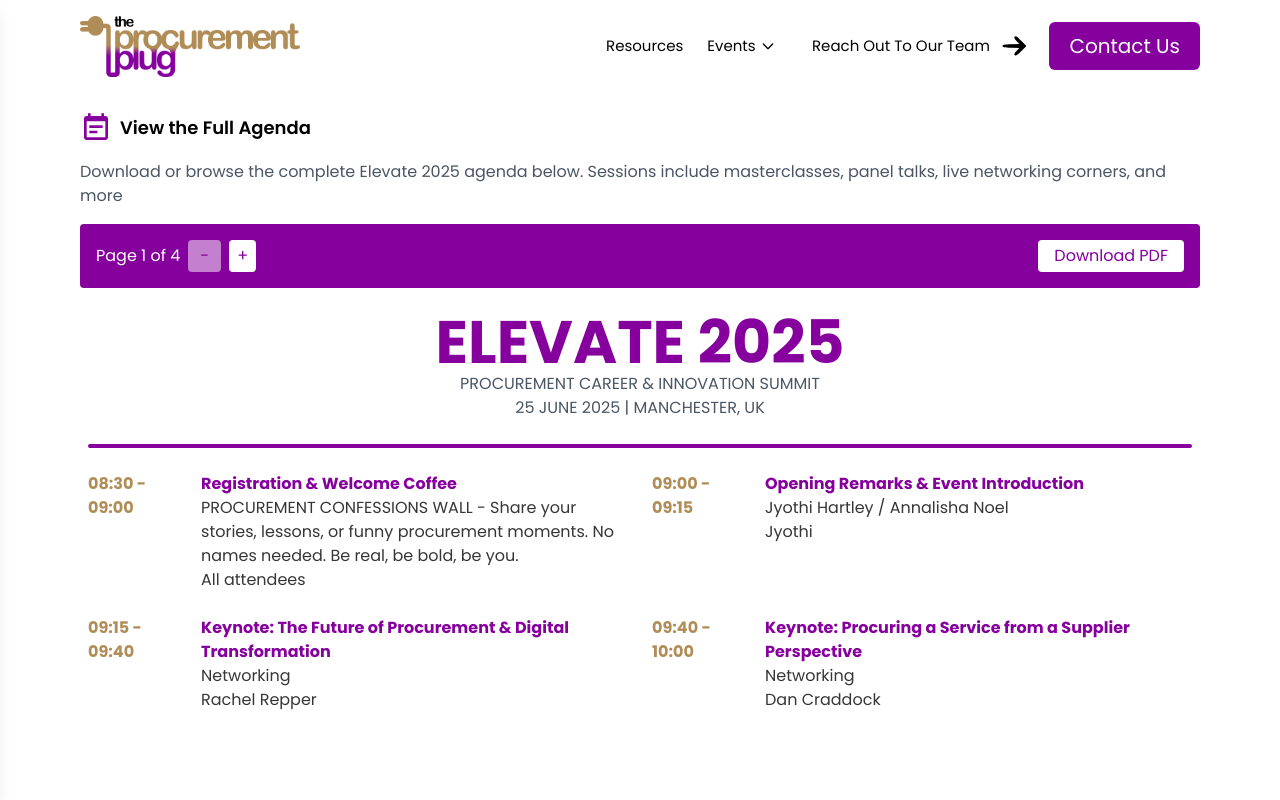
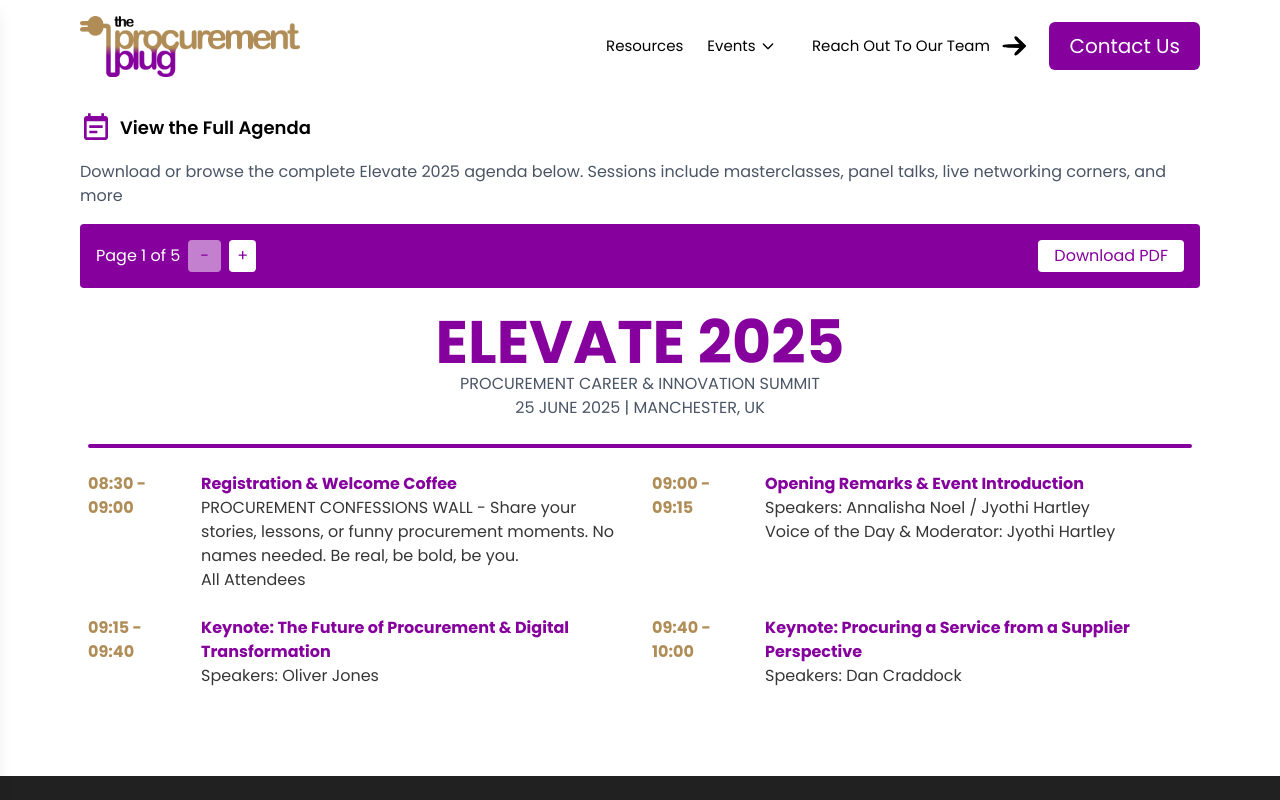
Before and after one commit to NexaForgeTechnologies/theprocurementplug, a Next.js app: page /event/elevate2025-manchester/agenda in a window 1280 px wide. Shown: the top 800 px of the page. Built offline with nearby package versions, Linux system fonts and the light colour scheme.

Commit message:
fix agenda pdf issues

```diff
--- a/src/app/event/elevate2025-manchester/agenda/page.js
+++ b/src/app/event/elevate2025-manchester/agenda/page.js
@@ -8,85 +8,92 @@
         {
             time: "08:30 - 09:00",
             title: "Registration & Welcome Coffee",
-            description: "PROCUREMENT CONFESSIONS WALL - Share your stories, lessons, or funny procurement moments. No names needed. Be real, be bold, be you.",
-            speakers: "All attendees",
+            description: 'PROCUREMENT CONFESSIONS WALL - Share your stories, lessons, or funny procurement moments. No names needed. Be real, be bold, be you.',
+            speakers: "All Attendees",
             moderator: "",
         },
         {
             time: "09:00 - 09:15",
             title: "Opening Remarks & Event Introduction",
             description: "",
-            speakers: "Jyothi Hartley / Annalisha Noel",
-            moderator: "Jyothi",
+            speakers: "Speakers: Annalisha Noel / Jyothi Hartley",
+            moderator: "Voice of the Day & Moderator: Jyothi Hartley",
         },
         {
             time: "09:15 - 09:40",
             title: "Keynote: The Future of Procurement & Digital Transformation",
-            description: "Networking",
-            speakers: "Rachel Repper",
+            description: "",
+            speakers: "Speakers: Oliver Jones",
             moderator: "",
         },
         {
             time: "09:40 - 10:00",
             title: "Keynote: Procuring a Service from a Supplier Perspective",
-            description: "Networking",
-            speakers: "Dan Craddock",
+            description: "",
+            speakers: "Speakers: Dan Craddock",
             moderator: "",
         },
         {
             time: "10:15 - 11:15",
             title: "Learning Breakout: Finance for Procurement Cost Control & Budgeting",
-            description: "Networking",
-            speakers: "Susannah Gooch",
+            description: "",
+            speakers: "Speakers: Susannah Gooch",
             moderator: "",
         },
         {
             time: "10:15 - 11:15",
             title: "Learning Breakout: Mastering Negotiation Strategies",
-            description: "Networking",
-            speakers: "Laura Scarfe",
+            description: "",
+            speakers: "Speakers: Laura Scarfe",
             moderator: "",
         },
         {
             time: "10:15 - 11:15",
             title: "Learning Breakout: The Power of Stakeholder Influence",
-            description: "Networking",
-            speakers: "Blessed S. Agyemang / Christopher, Robinson",
+            description: "",
+            speakers: "Speakers: Blessed S. Agyemang / Christoper Robinson",
             moderator: "",
         },
         {
             time: "11:15 - 11:30",
             title: "Networking Break",
             description: "Focused Chat Corners - Mentors' Networking | Plug ProcureTech | The Procurement Plug",
-            speakers: "Blessed S. Agyemang / Christopher, Robinson",
+            speakers: "",
             moderator: "",
         },
         {
             time: "11:30 - 12:00",
             title: "Panel: Procurement Leadership & Career Growth",
-            description: "Networking",
-            speakers: "Susannah Gooch, Fraser McBeth, Josh, Caple, Miranda Gordon, Adwoa, Owusu-Banahene",
-            moderator: "Jyothi",
+            description: "",
+            speakers: "Speakers: Susannah Gooch, Fraser McBeth, Josh, Caple, Miranda Gordon, Adwoa Owusu Banahene",
+            moderator: "Voice of the Day & Moderator: Jyothi Hartley",
         },
         {
             time: "12:00 - 13:15",
             title: "Networking Lunch",
             description: "Career Connect Plug - Recruitment Surgery",
-            speakers: "Mick Ramsden | Josh Caple",
+            speakers: "Speakers: Mick Ramsden | Josh Caple",
             moderator: "",
         },
         {
             time: "13:20 - 14:00",
             title: "Panel: Driving Innovation - Procurement Innovation, Sustainability & Agility",
-            description: "Networking",
-            speakers: "Oliver Jones, Christopher Robinson, Fleur, Summers, Blessed S. Agyemang, Lewis, Sinkala",
-            moderator: "Sinkala",
+            description: "",
+            speakers: "Speakers: Oliver Jones, Christopher Robinson, Fleur Summers, Blessed S. Agyemang, Lewis Sinkala",
+            moderator: "Voice of the Day & Moderator: Jyothi Hartley",
+        },
+        {
+            time: "14:05 - 15:05",
+            title: "Learning Breakout: Digital Procurement & Data Analytics",
+            description: "",
+            speakers: "Speakers: Rachel Repper & Sarah Socha",
+            moderator: "",
         },
         {
             time: "14:05 - 15:05",
             title: "Learning Breakout: Contract Management & Commercial Awareness",
-            description: "Networking",
-            speakers: "Commercial Awareness",
+            description: "",
+            speakers: "Speakers: Miranda Gordon",
             moderator: "",
         },
         {
@@ -99,16 +106,16 @@
         {
             time: "15:20 - 15:50",
             title: "Panel Case Study: Real-World Procurement Success Stories",
-            description: "Success Stories",
-            speakers: "Luke Tomlinson, Fraser McBeth, Fleur Summers, Lewis Sinkala, Adwoa Owusu-Banahene",
-            moderator: "Jyothi",
+            description: "",
+            speakers: "Speakers: Luke Tomlinson, Fraser McBeth, Fleur Summers, Lewis Sinkala, Adwoa Owusu Banahene",
+            moderator: "Voice of the Day & Moderator: Jyothi Hartley",
         },
         {
             time: "15:50 - 16:15",
             title: "Closing Remarks & Future Outlook",
             description: "",
-            speakers: "Annalisha Noel",
-            moderator: "Jyothi",
+            speakers: "Speakers: Annalisha Noel",
+            moderator: "Voice of the Day & Moderator: Jyothi Hartley",
         },
         {
             time: "16:15 - 17:00",
@@ -191,13 +198,13 @@
 
                 if (item.speakers) {
                     const speakerWidth = titleWidth;
-                    const speakerLines = doc.splitTextToSize(`Speakers: ${item.speakers}`, speakerWidth);
+                    const speakerLines = doc.splitTextToSize(`${item.speakers}`, speakerWidth);
                     doc.text(speakerLines, padding + 45, yOffset);
                     yOffset += speakerLines.length * 6 + 2;
                 }
 
                 if (item.moderator) {
-                    doc.text(`Moderator: ${item.moderator}`, padding + 45, yOffset);
+                    doc.text(`${item.moderator}`, padding + 45, yOffset);
                     yOffset += 6;
                 }
 
@@ -207,7 +214,7 @@
             // Footer
             doc.setFontSize(10);
             doc.setTextColor(96, 96, 96);
-            doc.text("hello@theprocurementplug.com | +44 7447 163285", padding, pageHeight - padding);
+            // doc.text("hello@theprocurementplug.com | +44 7447 163285", padding, pageHeight - padding);
             doc.text("© 2025 The Procurement Plug. All rights reserved", pageWidth - padding, pageHeight - padding, { align: "right" });
         }
 
```
